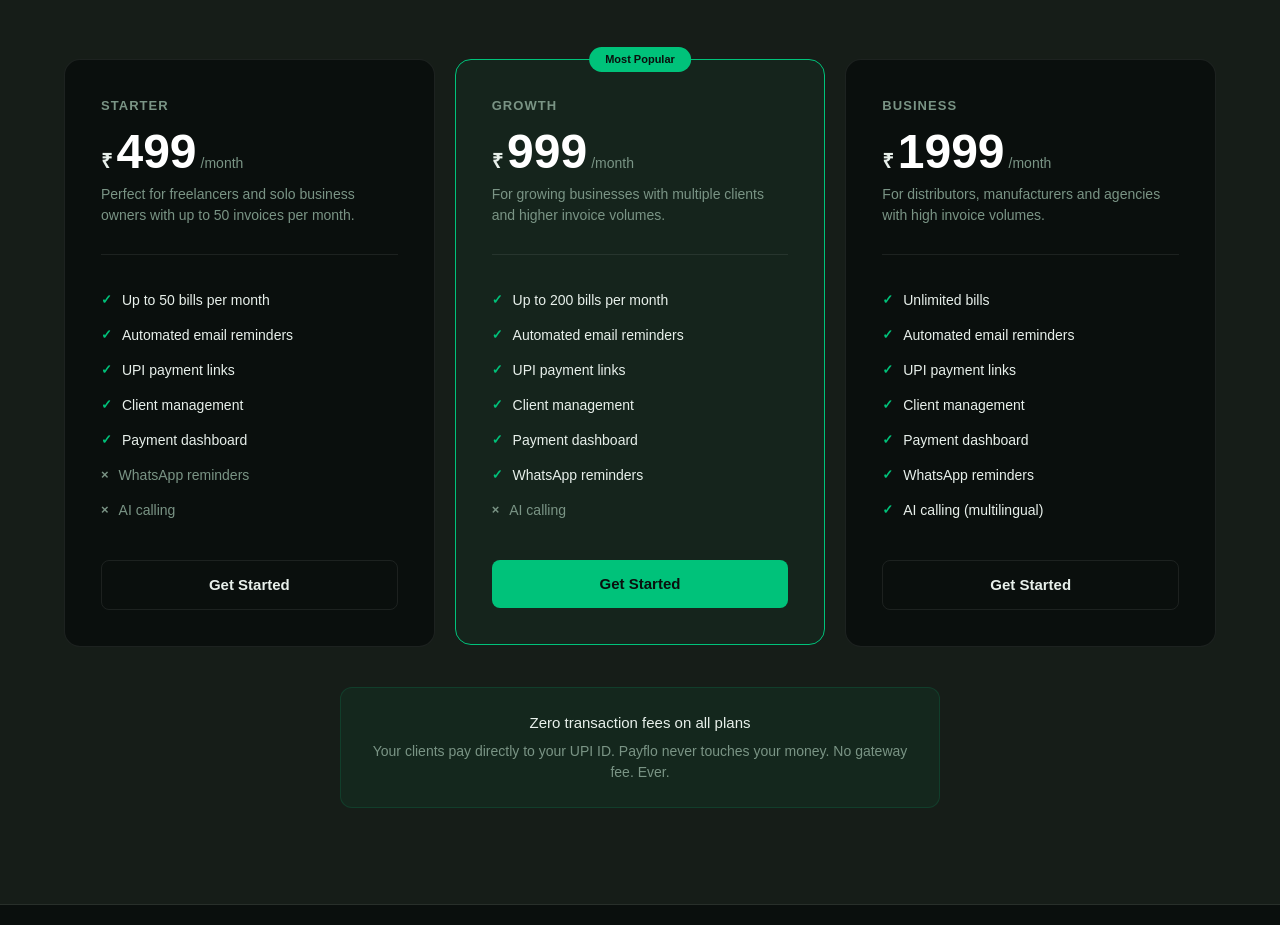
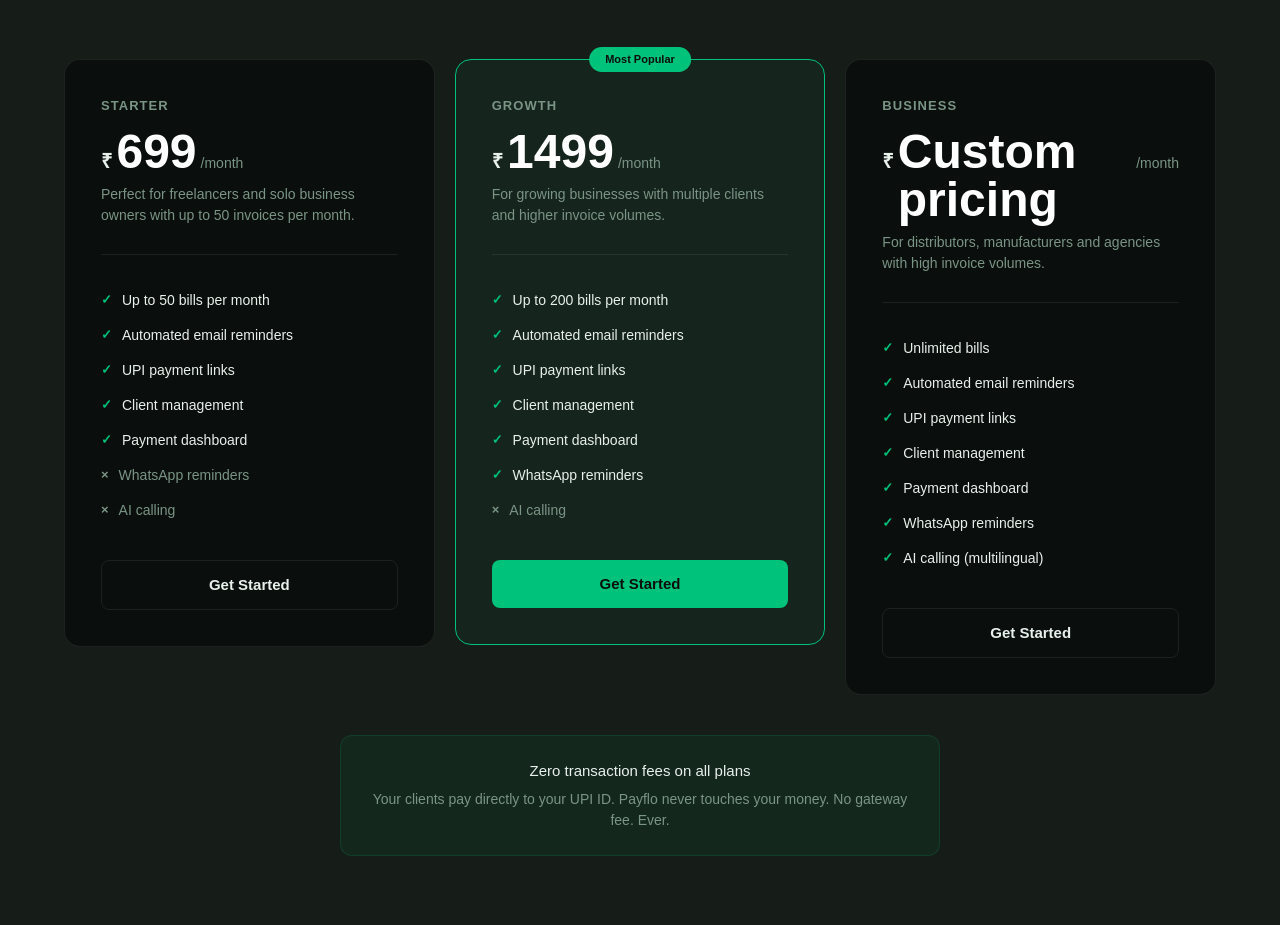
Before and after one commit to Madhav-tech1212/PAYFLO, a React app in the folder frontend/: page / in a window 1280 px wide. Shown: the part 5102-6027 px from the top of the page. Built offline with nearby package versions, Linux system fonts and the light colour scheme; no server answers; the HTML template or start-up script is replaced by a standard one.

Commit message:
[FIX]: Update in pricing data

```diff
--- a/frontend/src/components/Landingpage/Pricing.jsx
+++ b/frontend/src/components/Landingpage/Pricing.jsx
@@ -2,19 +2,19 @@ import { Link } from 'react-router-dom';
 
 const plans = [
   {
-    name: 'Starter', price: '499', desc: 'Perfect for freelancers and solo business owners with up to 50 invoices per month.',
+    name: 'Starter', price: '699', desc: 'Perfect for freelancers and solo business owners with up to 50 invoices per month.',
     features: ['Up to 50 bills per month', 'Automated email reminders', 'UPI payment links', 'Client management', 'Payment dashboard'],
     disabled: ['WhatsApp reminders', 'AI calling'],
     featured: false
   },
   {
-    name: 'Growth', price: '999', desc: 'For growing businesses with multiple clients and higher invoice volumes.',
+    name: 'Growth', price: '1499', desc: 'For growing businesses with multiple clients and higher invoice volumes.',
     features: ['Up to 200 bills per month', 'Automated email reminders', 'UPI payment links', 'Client management', 'Payment dashboard', 'WhatsApp reminders'],
     disabled: ['AI calling'],
     featured: true
   },
   {
-    name: 'Business', price: '1999', desc: 'For distributors, manufacturers and agencies with high invoice volumes.',
+    name: 'Business', price: 'Custom pricing', desc: 'For distributors, manufacturers and agencies with high invoice volumes.',
     features: ['Unlimited bills', 'Automated email reminders', 'UPI payment links', 'Client management', 'Payment dashboard', 'WhatsApp reminders', 'AI calling (multilingual)'],
     disabled: [],
     featured: false
```
